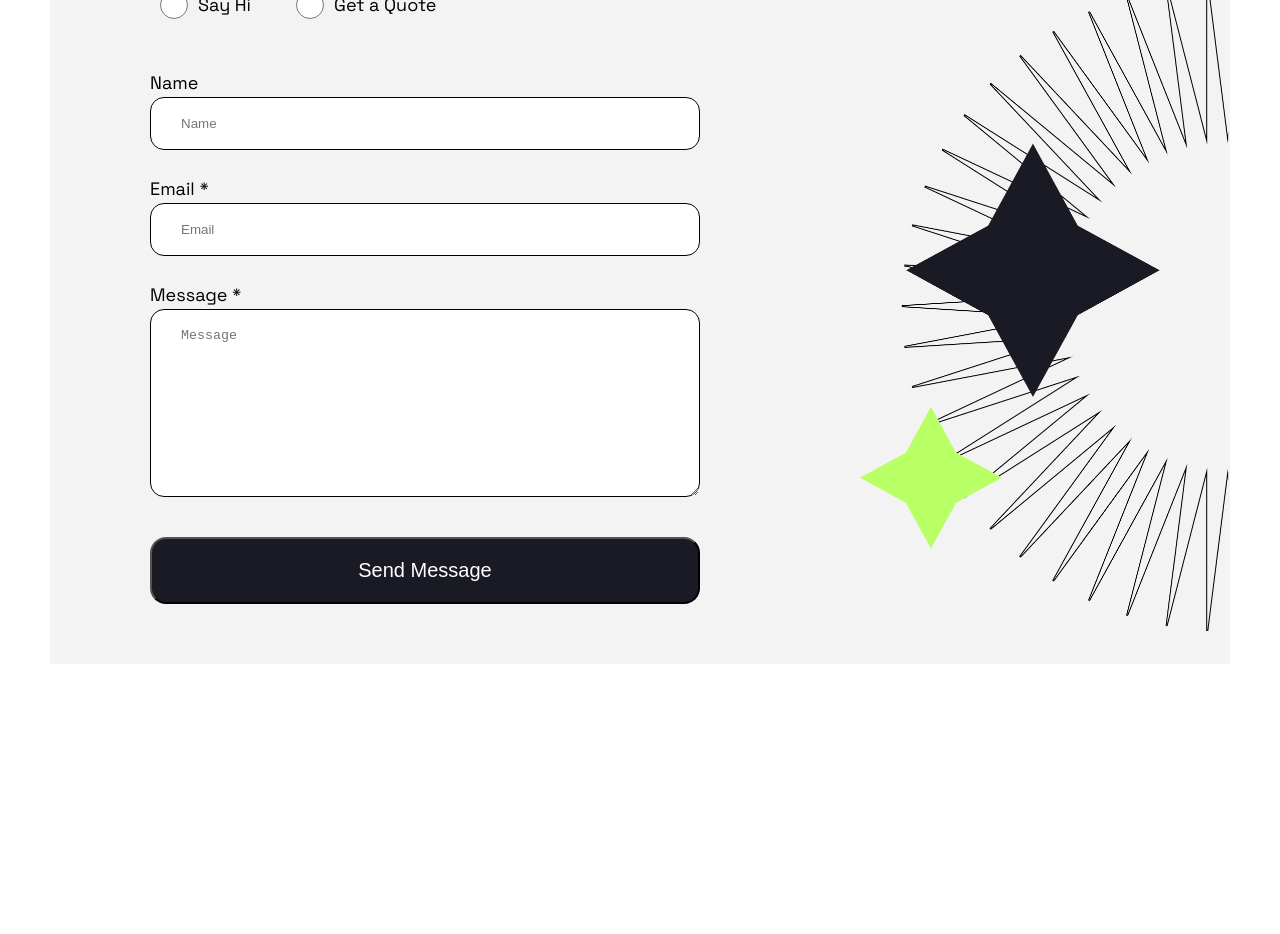
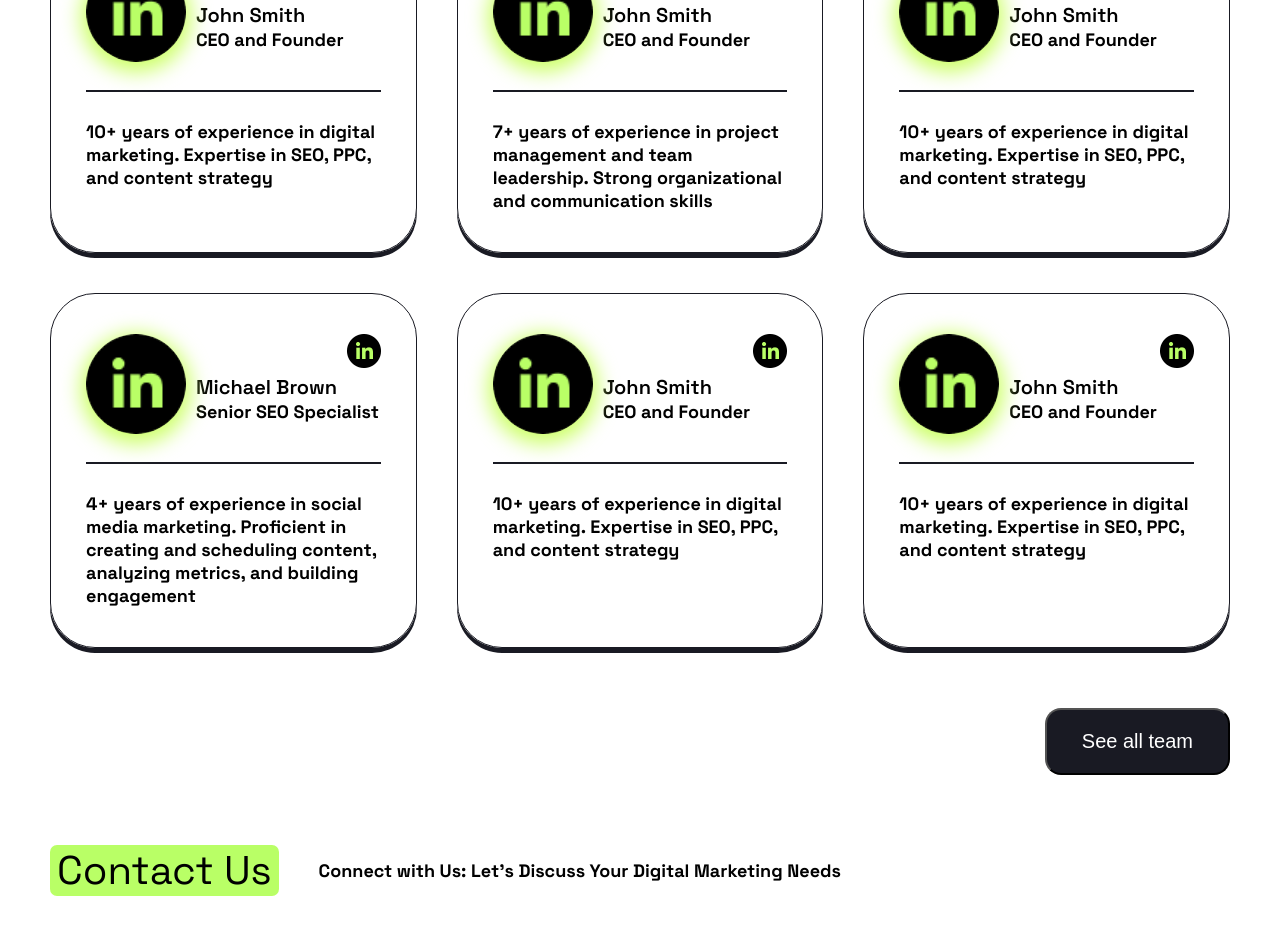
Before and after one commit to Vbmavani/positivus-home-page, a React (Vite) app: page / in a window 1280 px wide. Shown: the part 3900-4834 px from the top of the page. Before the commit the page ends 4634 px from the top, so only its background shows below. Built offline with nearby package versions, Linux system fonts and the light colour scheme.

Commit message:
add teams section

```diff
--- a/src/assets/css/fonts.css
+++ b/src/assets/css/fonts.css
@@ -1,34 +1,34 @@
 @font-face {
   font-family: "space-grotesk";
   src: url(../fonts/Space_Grotesk/static/SpaceGrotesk-Light.ttf);
-  font-weight: normal;
+  font-weight: 300;
   font-style: normal;
 }
 
 @font-face {
   font-family: "space-grotesk";
   src: url(../fonts/Space_Grotesk/static/SpaceGrotesk-Bold.ttf);
-  font-weight: normal;
+  font-weight: 400;
   font-style: normal;
 }
 
 @font-face {
   font-family: "space-grotesk";
   src: url(../fonts/Space_Grotesk/static/SpaceGrotesk-SemiBold.ttf);
-  font-weight: normal;
+  font-weight: 500;
   font-style: normal;
 }
 
 @font-face {
   font-family: "space-grotesk";
   src: url(../fonts/Space_Grotesk/static/SpaceGrotesk-Medium.ttf);
-  font-weight: normal;
+  font-weight: 600;
   font-style: normal;
 }
 
 @font-face {
   font-family: "space-grotesk";
   src: url(../fonts/Space_Grotesk/static/SpaceGrotesk-Regular.ttf);
-  font-weight: normal;
+  font-weight: 700;
   font-style: normal;
 }
--- a/src/assets/css/home.css
+++ b/src/assets/css/home.css
@@ -310,6 +310,77 @@ img {
 .working-process-expand-collapse-icon {
   cursor: pointer;
 }
+.team-cards {
+  display: grid;
+  grid-template-columns: 1fr 1fr 1fr;
+  gap: 40px;
+}
+.team-card {
+  border: 1px solid var(--dark);
+  border-radius: 45px;
+  box-shadow: 0px 5px 0px 0px #191a23;
+  padding: 40px 35px;
+}
+.team-card-header {
+  display: flex;
+}
+.team-profile-details {
+  flex: 1;
+}
+.team-linkedin-logo-wrapper {
+  text-align: end;
+}
+.team-card-linkedin-logo {
+  max-width: 34px;
+  max-height: 34px;
+  width: 100%;
+  height: 100%;
+}
+.team-profile-title {
+  font-weight: 500;
+  font-size: 20px;
+}
+.team-card-body .divider {
+  border: 1px solid var(--dark);
+  margin: 28px 0;
+}
+.team-profile-description,
+.team-profile-summary {
+  font-size: 18px;
+}
+
+.profile-image-container {
+  position: relative;
+  width: 100px;
+  height: 100px;
+  margin-right: 10px;
+}
+
+.profile-image {
+  width: 100%;
+  height: 100%;
+  border-radius: 50%;
+  object-fit: cover;
+  z-index: 2;
+  position: relative;
+}
+
+.background-shape {
+  position: absolute;
+  top: 0;
+  left: 50%;
+  transform: translateX(-50%);
+  width: 110px;
+  height: 110px;
+  background-color: #ccff66; /* Bright green background */
+  z-index: 1;
+  border-radius: 50%;
+  filter: blur(10px);
+}
+.team-footer {
+  text-align: end;
+  margin-top: 60px;
+}
 @media (max-width: 1440px) {
   .home-page {
     padding: 0 50px;
@@ -323,6 +394,9 @@ img {
 @media (max-width: 1024px) {
   .free-proposal::after {
     display: none;
+  }
+  .team-cards {
+    grid-template-columns: 1fr 1fr;
   }
 }
 
@@ -439,6 +513,12 @@ img {
   .contact-us-form {
     padding: 0 30px;
   }
+  .team-cards {
+    grid-template-columns: 1fr;
+  }
+  .team-footer .see-all-team-btn {
+    width: 100%;
+  }
 }
 
 @media (max-width: 425px) {
--- a/src/pages/Home/index.tsx
+++ b/src/pages/Home/index.tsx
@@ -11,6 +11,7 @@ import SocialMediaMarketingImage from "../../assets/images/services/social-media
 import EmailMarketingImage from "../../assets/images/services/email-marketing.png";
 import LearnMoreIcon from "../../assets/svg/learn-more-icon.svg";
 import ContactUsImage from "../../assets/images/contact-us-bg.png";
+import LinkedinLogo from "../../assets/images/linkedin-logo.png";
 import OutlinedPlusIcon from "../../assets/svg/outlined-plus-icon.svg";
 import OutlinedMinusIcon from "../../assets/svg/outlined-minus-icon.svg";
 
@@ -72,6 +73,44 @@ export const HomePage = () => {
       title: "Reporting and Communication",
       description:
         "During the initial consultation, we will discuss your business goals and objectives, target audience, and current marketing efforts. This will allow us to understand your needs and tailor our services to best fit your requirements.",
+    },
+  ];
+  const teamList = [
+    {
+      name: "John Smith",
+      designation: "CEO and Founder",
+      summary:
+        "10+ years of experience in digital marketing. Expertise in SEO, PPC, and content strategy",
+    },
+    {
+      name: "John Smith",
+      designation: "CEO and Founder",
+      summary:
+        "7+ years of experience in project management and team leadership. Strong organizational and communication skills",
+    },
+    {
+      name: "John Smith",
+      designation: "CEO and Founder",
+      summary:
+        "10+ years of experience in digital marketing. Expertise in SEO, PPC, and content strategy",
+    },
+    {
+      name: "Michael Brown",
+      designation: "Senior SEO Specialist",
+      summary:
+        "4+ years of experience in social media marketing. Proficient in creating and scheduling content, analyzing metrics, and building engagement",
+    },
+    {
+      name: "John Smith",
+      designation: "CEO and Founder",
+      summary:
+        "10+ years of experience in digital marketing. Expertise in SEO, PPC, and content strategy",
+    },
+    {
+      name: "John Smith",
+      designation: "CEO and Founder",
+      summary:
+        "10+ years of experience in digital marketing. Expertise in SEO, PPC, and content strategy",
     },
   ];
 
@@ -277,6 +316,57 @@ export const HomePage = () => {
           </div>
         </div>
       </section>
+      <section className="section teams">
+        <div className="section-intro">
+          <h2 className="title">Team</h2>
+          <p className="description">
+            Meet the skilled and experienced team behind our successful digital
+            marketing strategies
+          </p>
+        </div>
+        <div className="team-cards">
+          {teamList.map((person) => {
+            return (
+              <div className="team-card">
+                <div className="team-card-header">
+                  <div className="team-profile-photo">
+                    <div className="profile-image-container">
+                      <img
+                        src={LinkedinLogo}
+                        alt="Profile Picture"
+                        className="profile-image"
+                      />
+                      <div className="background-shape"></div>
+                    </div>
+                  </div>
+                  <div className="team-profile-details">
+                    <div className="team-linkedin-logo-wrapper">
+                      <img
+                        src={LinkedinLogo}
+                        alt="team-linkedin-logo"
+                        className="team-card-linkedin-logo"
+                      />
+                    </div>
+                    <div className="team-profile-info">
+                      <h5 className="team-profile-title">{person.name}</h5>
+                      <p className="team-profile-description">
+                        {person.designation}
+                      </p>
+                    </div>
+                  </div>
+                </div>
+                <div className="team-card-body">
+                  <div className="divider"></div>
+                  <p className="team-profile-summary">{person.summary}</p>
+                </div>
+              </div>
+            );
+          })}
+        </div>
+        <div className="team-footer">
+          <button className="primary-btn see-all-team-btn">See all team</button>
+        </div>
+      </section>
       <section className="section contact-us">
         <div className="section-intro">
           <h2 className="title">Contact Us</h2>
```
Also changed, not shown: src/assets/images/linkedin-logo.png (added).
